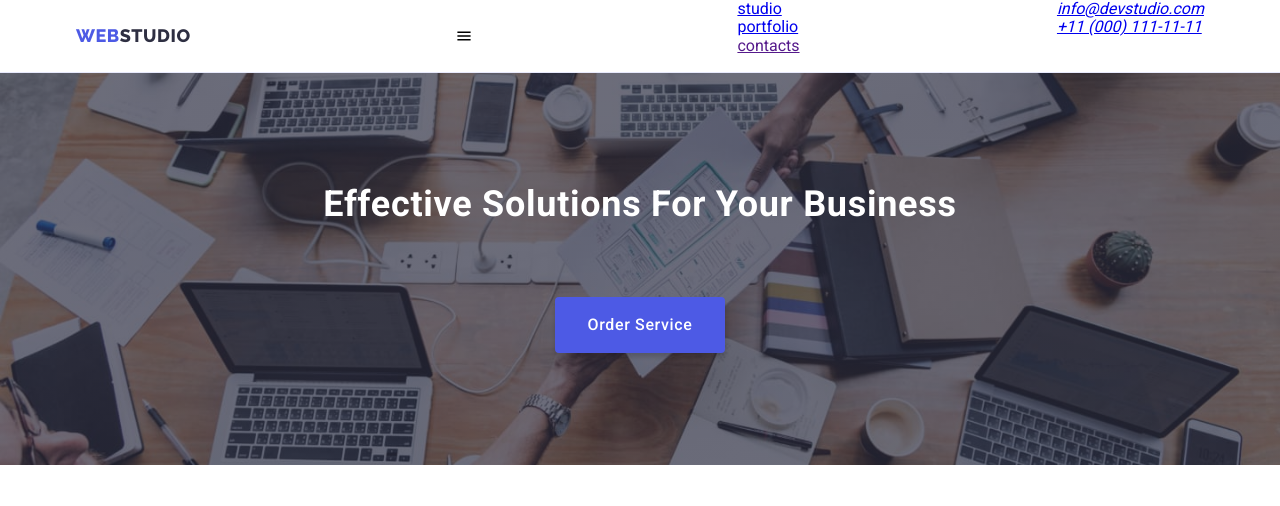
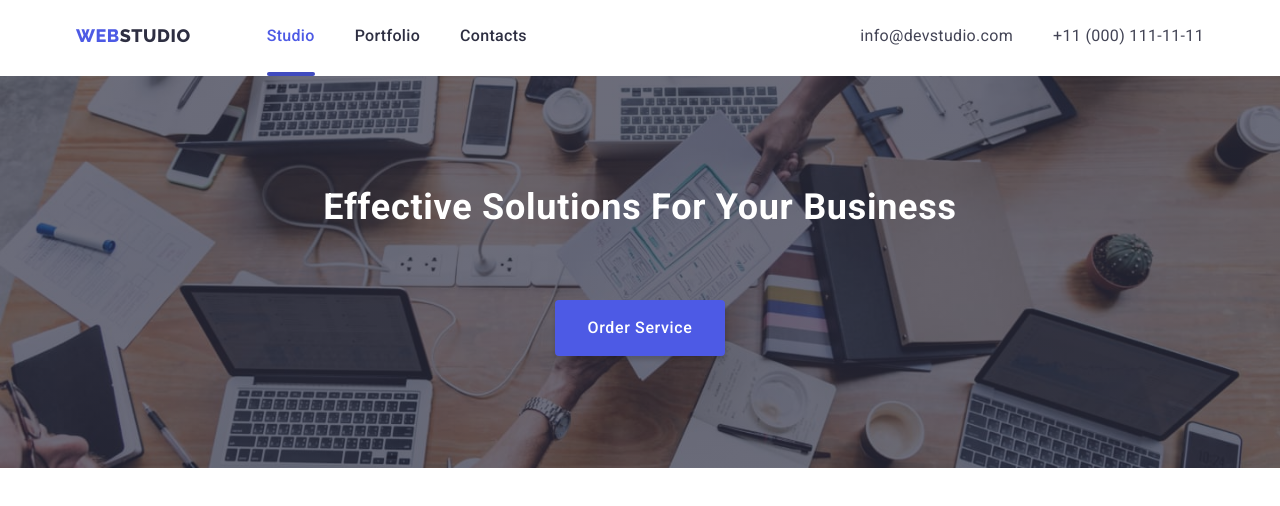
Before and after one commit to Illia-Shatokhin/Tutorial, a plain HTML site: page index.html in a window 1280 px wide. Drawn offline with nearby package versions, Linux system fonts and the light colour scheme.

Commit message:
Update styles.css

```diff
--- a/css/styles.css
+++ b/css/styles.css
@@ -51,6 +51,7 @@ h1, h2, h3, ul, p {
 
 /* ---------------HEADER--------------- */
 
+@media screen and (max-width: 767px) {
     .header {
         border-bottom: 1px solid #E7E9FC;
         box-shadow: 0px 2px 1px rgba(46, 47, 66, 0.08),
@@ -58,7 +59,6 @@ h1, h2, h3, ul, p {
         0px 1px 6px rgba(46, 47, 66, 0.08);
     }
 
-@media screen and (max-width: 767px) {
     .navigation {
         display: none;
     }
@@ -70,7 +70,6 @@ h1, h2, h3, ul, p {
 
 .header-container {
     display: flex;
-    justify-content: space-between;
 }
 
 .logo {
@@ -93,6 +92,11 @@ h1, h2, h3, ul, p {
 }
 
 /* ------------Mobile Menu------------ */
+
+@media screen and (max-width: 767px) {
+    .header-container {
+        justify-content: space-between;
+    }
 
     .mobile-menu-open {
         border: none;
@@ -241,6 +245,122 @@ text-decoration: none;
 
     .mobile-soc-link:hover, .mobile-soc-link:focus {
         background-color: var(--order-hover);
+    }
+}
+
+@media screen and (min-width: 768px) {
+    .mobile-menu {
+        display: none;
+    }
+    .mobile-menu-open {
+        display: none;
+    }
+
+    .navigation {
+        margin: 0 auto;
+    }
+
+    .navigation-list {
+        display: flex;
+    }
+
+    .navigation-list-item + .navigation-list-item {
+        margin-left: 40px;
+    }
+
+    .navigation-anchor {
+        position: relative;
+        display: block;
+        padding: 24px 0 22px 0;
+        font-weight: 500;
+        font-size: 16px;
+        line-height: 1.5;
+        letter-spacing: 0.02em;
+        text-decoration: none;
+        color: var(--navy-blue);
+        text-transform: capitalize;
+        transition: color var(--trans);
+    }
+
+    .navigation-anchor::after {
+        content: '';
+        position: absolute;
+        left: 0;
+        bottom: -2px;
+        width: 100%;
+        height: 4px;
+        background-color: var(--order-hover);
+        border-radius: 2px;
+        transform: scaleX(0);
+        transition: transform var(--trans);
+    }
+
+    .navigation-anchor:hover::after, .navigation-anchor:focus::after, .navigation-anchor.active::after {
+        transform: scaleX(1);
+    }
+
+    .navigation-anchor:hover, .navigation-anchor:focus, .navigation-anchor.active {
+        color: var(--iris);
+    }
+
+    .address-list {
+        margin: 24px 0 10px 0;
+    }
+
+    .address-list-item + .address-list-item {
+        margin-top: 4px;
+    }
+
+    .address-anchor {
+        font-style: normal;
+        font-size: 12px;
+        line-height: 1.33;
+        letter-spacing: 0.04em;
+        color: var(--slate);
+        text-decoration: none;
+        transition: color var(--trans);
+    }
+
+    .address-anchor:hover, .address-anchor:focus {
+        color: var(--iris)
+    }
+}
+
+@media screen and (min-width: 1200px) {
+    .logo {
+        padding-bottom: 28px;
+    }
+
+    .navigation {
+        margin-left:76px;
+        margin-right: 0;
+    }
+
+    .navigation-anchor {
+        padding-bottom: 28px;
+    }
+
+    .navigation-anchor::after {
+        bottom: 0;
+    }
+
+    .address {
+        margin-left: auto;
+    }
+    .address-list {
+        display: flex;
+        margin-bottom: 28px;
+    }
+    .address-list-item + .address-list-item {
+        margin-top: 0;
+        margin-left: 40px;
+    }
+    .address-anchor {
+        font-size: 16px;
+        line-height: 1.5;
+        letter-spacing: 0.02em;
+    }
+
 }
 
 /* ---------------MAIN--------------- */
```
Lines whose indentation alone changed are shown as unchanged.
